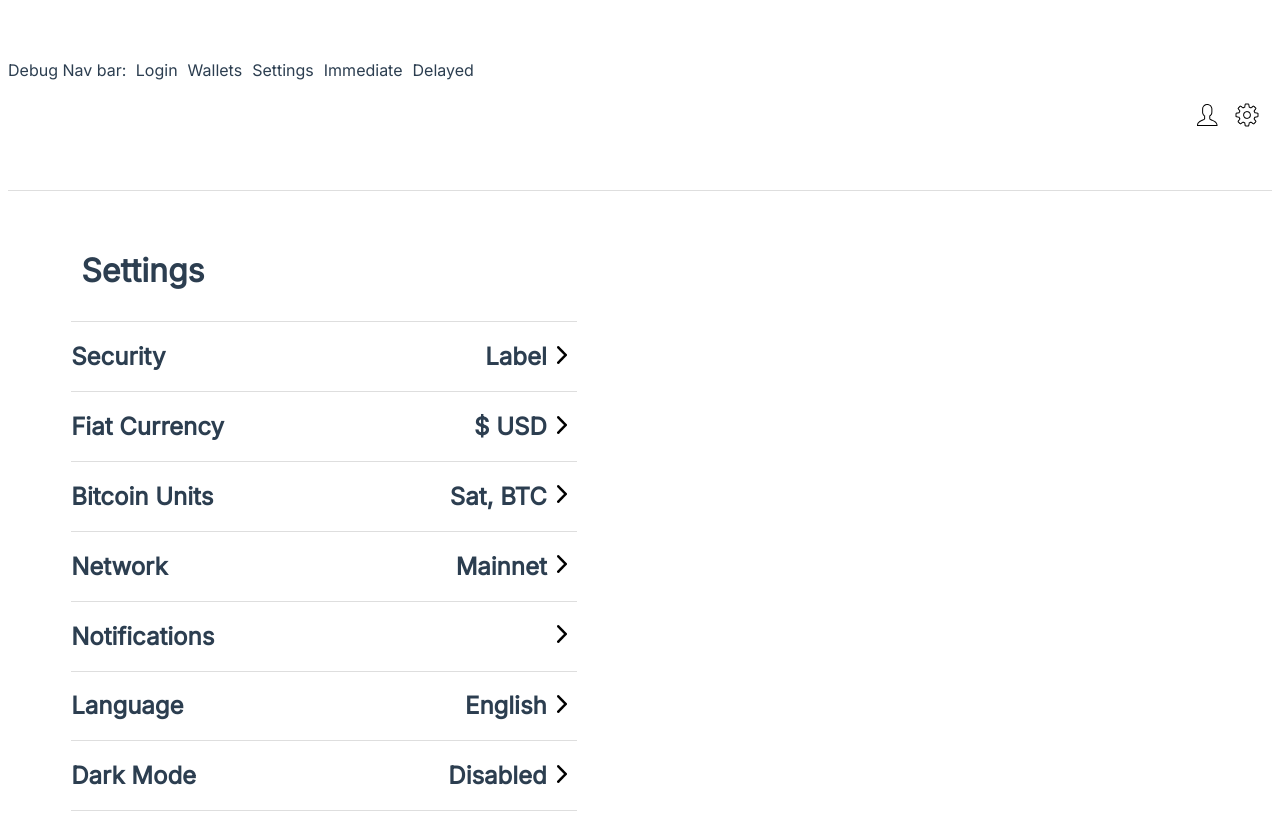
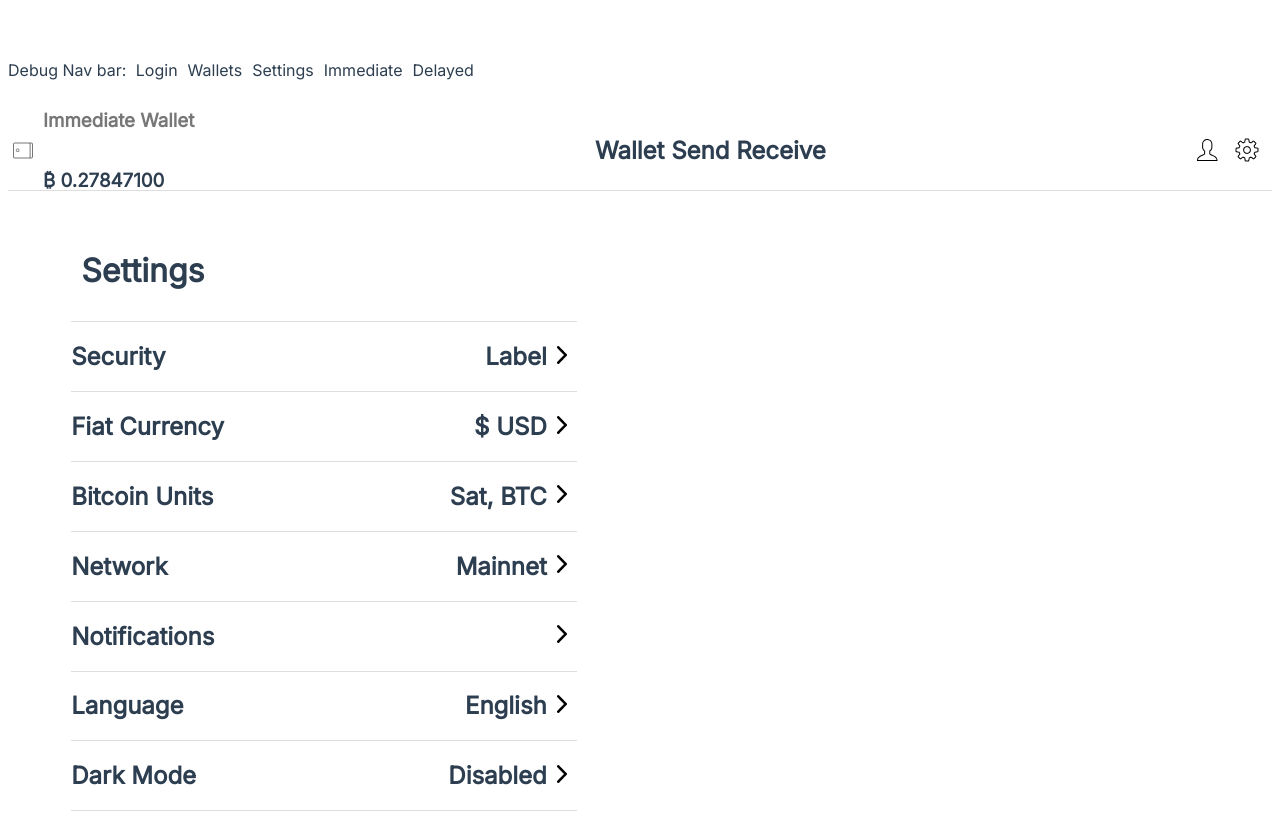
Before and after one commit to epiccurious/arctica-frontend, a Vue app: page /settings in a window 1280 px wide. Built offline with nearby package versions, Linux system fonts and the light colour scheme.

Commit message:
added provide and inject properties for prop inheritance for conditional rendering on nav. Started tweaking styling, description balance display and middle menu still not quite right

```diff
--- a/src/App.vue
+++ b/src/App.vue
@@ -21,6 +21,15 @@ import { RouterView, RouterLink } from "vue-router";
 
 export default {
   name: 'App',
+  data(){
+    return{
+
+    }
+  },
+  provide: {
+    immediate: true,
+    delayed: false
+  }
 }
 </script>
 
--- a/src/components/Nav.vue
+++ b/src/components/Nav.vue
@@ -2,23 +2,29 @@
 <header>
     <div id="nav_container">
         <div id="menu_container">
-            <div v-if="immediate" class="wallet_overview">
-                <img src="@/assets/Wallet.png"/>
-                immediate overview
+            <div v-if="immediate == true" class="wallet_overview">
+                    <img src="@/assets/Wallet.png"/>
+                    <div class="description_balance">
+                    <h3 class="description">Immediate Wallet</h3>
+                    <h3 class="balance">₿ 0.27847100</h3>
+                    </div>
             </div>
-            <div v-else-if="delayed" class="wallet_overview">
-                <img src="@/assets/Wallet.png"/>
-                delayed overview
+            <div v-else-if="delayed == true" class="wallet_overview">
+                    <img src="@/assets/Wallet.png"/>
+                    <div class="description_balance">
+                    <h3 class="description">Delayed Wallet</h3>
+                    <h3 class="balance">₿ 0.27847100</h3>
+                    </div>
             </div>
             <div v-else class="spaceholder">
             </div>
 
-            <div v-if="immediate" class="middle_menu">
-                middle menu goes here
+            <div v-if="immediate == true" class="middle_menu">
+                <h2>Wallet Send Receive</h2>
             </div>
 
-            <div v-else-if="delayed" class="middle_menu">
-                middle menu goes here
+            <div v-else-if="delayed == true" class="middle_menu">
+                <h2>Wallet Send Receive</h2>
             </div>
 
             <div v-else class="spaceholder">
@@ -50,6 +56,9 @@ export default{
     name: 'Nav',
     props: {},
     methods: {},
+    inject:[
+        'immediate','delayed'
+    ],
 }
 </script>
 
@@ -65,9 +74,24 @@ export default{
 #menu_container{
     display:flex;
     flex-direction: row;
+    align-items: center;
+    align-content:center;
 }
 .spaceholder{
     width:50%;
+}
+.wallet_overview{
+    display:flex;
+    flex-direction: row;
+    width:50%;
+}
+.middle_menu{
+    width:50%;
+}
+.description_balance{
+    display:flex;
+    flex-direction: column;
+    padding-left: 5px;
 }
 #icon_container{
     display:flex;
@@ -80,4 +104,10 @@ export default{
     display:flex;
     padding: 5px;
 }
+img{
+    align-self: center;
+}
+.description{
+    color: #777777;
+}
 </style>
```
